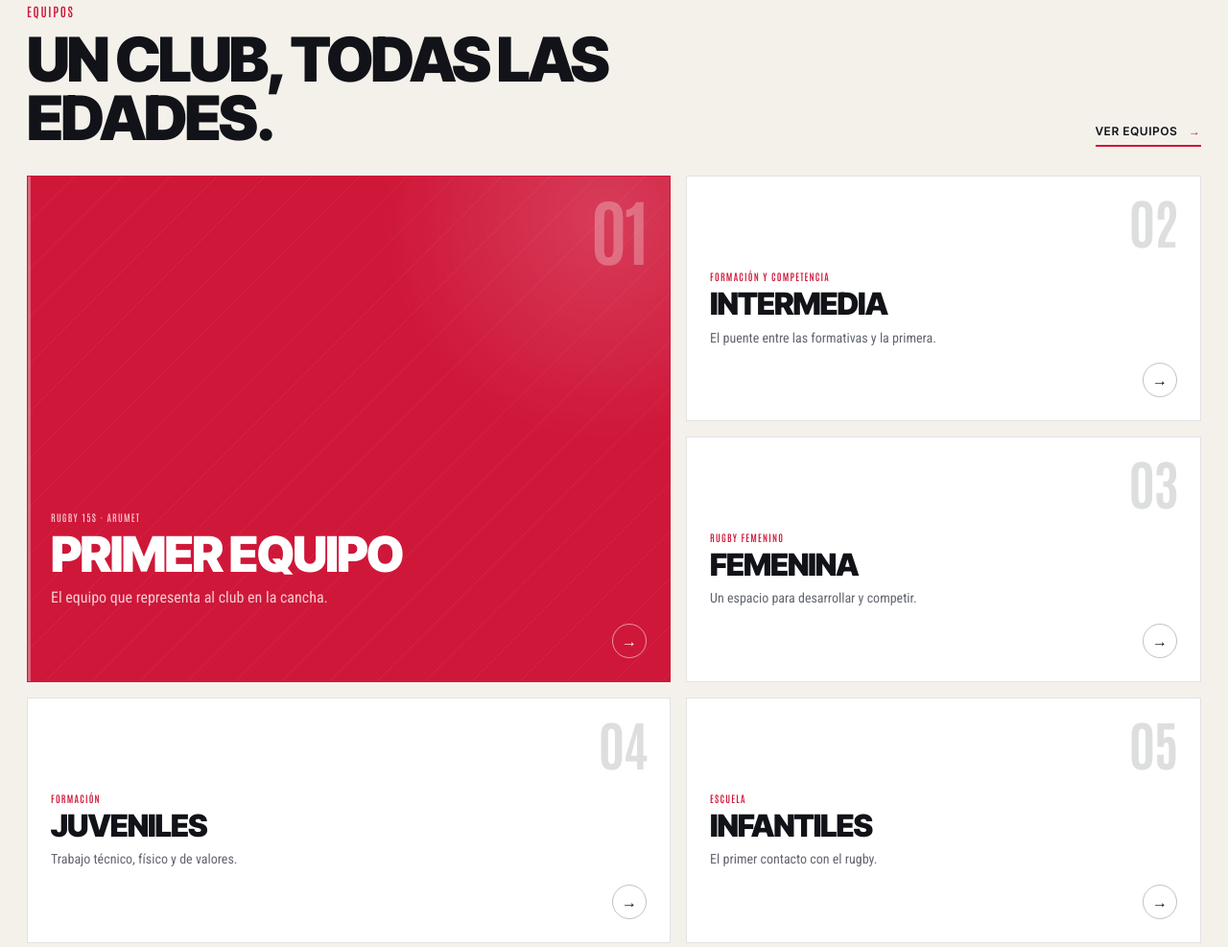
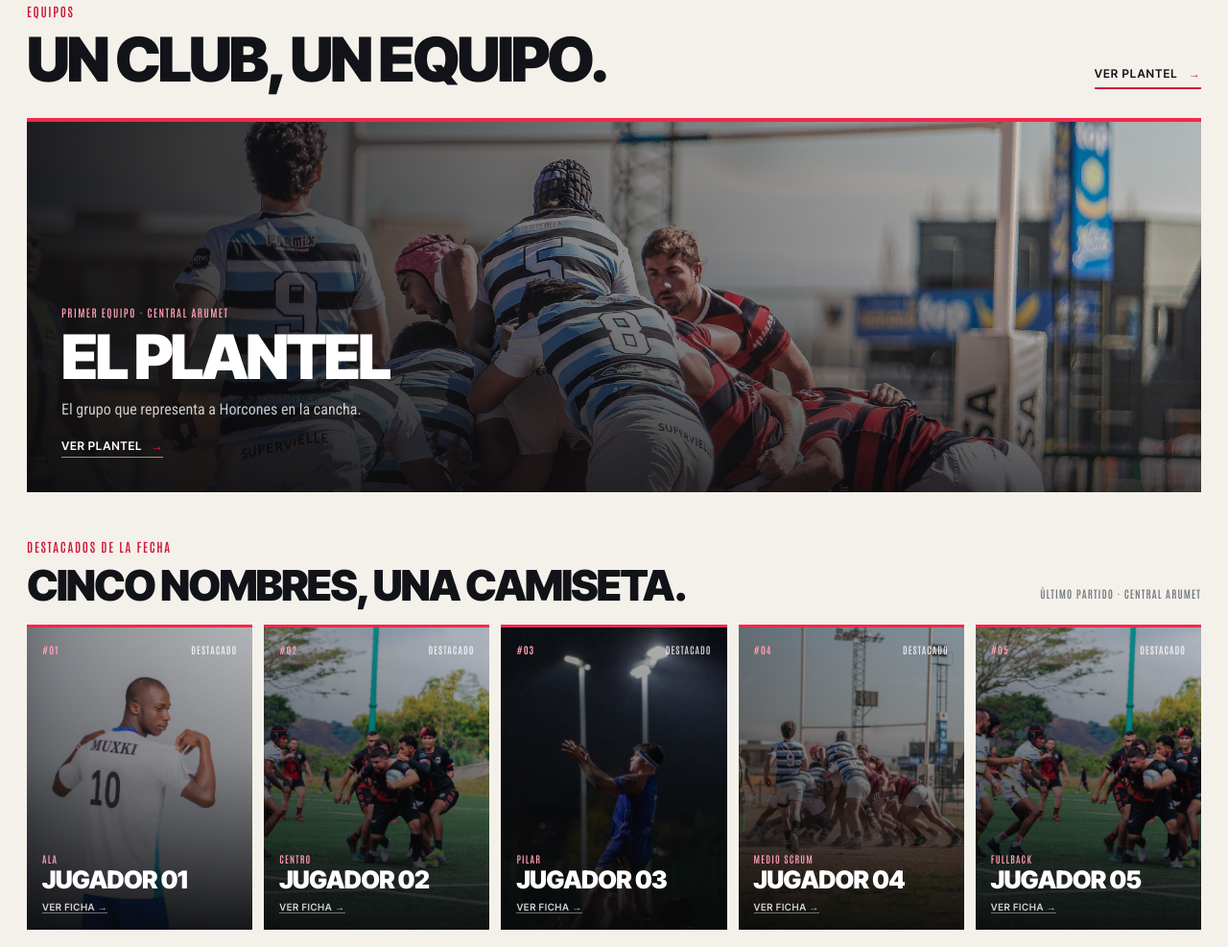
Before and after one commit to abyssiagency-rmc/horcones-site, an Astro site: page / in a window 1280 px wide. Shown: the part 3302-4289 px from the top of the page at 96% size. Built offline with nearby package versions, Linux system fonts and the light colour scheme; Astro itself is replaced by a stand-in of ours.

Commit message:
feat(site): mostrar plantel y jugadores destacados

```diff
--- a/src/components/TeamsSection.astro
+++ b/src/components/TeamsSection.astro
@@ -1,40 +1,44 @@
 ---
-const equipos = [
+const jugadores = [
   {
     numero: "01",
-    nombre: "Primer Equipo",
-    kicker: "Rugby 15s · ARUMET",
-    descripcion: "El equipo que representa al club en la cancha.",
-    href: "/equipos#primer-equipo",
-    destacado: true,
+    nombre: "Jugador 01",
+    posicion: "Ala",
+    imagen: "/images/hero/hero-shop.jpg",
+    posicionImagen: "50% 30%",
+    href: "/equipos#jugador-01",
   },
   {
     numero: "02",
-    nombre: "Intermedia",
-    kicker: "Formación y competencia",
-    descripcion: "El puente entre las formativas y la primera.",
-    href: "/equipos#intermedia",
+    nombre: "Jugador 02",
+    posicion: "Centro",
+    imagen: "/images/hero/hero-match.jpg",
+    posicionImagen: "58% 40%",
+    href: "/equipos#jugador-02",
   },
   {
     numero: "03",
-    nombre: "Femenina",
-    kicker: "Rugby femenino",
-    descripcion: "Un espacio para desarrollar y competir.",
-    href: "/equipos#femenina",
+    nombre: "Jugador 03",
+    posicion: "Pilar",
+    imagen: "/images/hero/hero-night.jpg",
+    posicionImagen: "50% 32%",
+    href: "/equipos#jugador-03",
   },
   {
     numero: "04",
-    nombre: "Juveniles",
-    kicker: "Formación",
-    descripcion: "Trabajo técnico, físico y de valores.",
-    href: "/equipos#juveniles",
+    nombre: "Jugador 04",
+    posicion: "Medio scrum",
+    imagen: "/images/hero/hero-scrum.jpg",
+    posicionImagen: "50% 45%",
+    href: "/equipos#jugador-04",
   },
   {
     numero: "05",
-    nombre: "Infantiles",
-    kicker: "Escuela",
-    descripcion: "El primer contacto con el rugby.",
-    href: "/equipos#infantiles",
+    nombre: "Jugador 05",
+    posicion: "Fullback",
+    imagen: "/images/hero/hero-match.jpg",
+    posicionImagen: "38% 50%",
+    href: "/equipos#jugador-05",
   },
 ];
 ---
@@ -44,21 +48,44 @@ const equipos = [
     <header class="section-head">
       <div>
         <p class="section-kicker">Equipos</p>
-        <h2 id="teams-title">Un club, todas las edades.</h2>
+        <h2 id="teams-title">Un club, un equipo.</h2>
       </div>
-      <a class="section-link" href="/equipos">Ver equipos <span aria-hidden="true">→</span></a>
+      <a class="section-link" href="/equipos">Ver plantel <span aria-hidden="true">→</span></a>
     </header>
 
-    <div class="teams-grid">
-      {equipos.map((equipo) => (
-        <a class:list={["team-card", equipo.destacado && "team-card--feature"]} href={equipo.href}>
-          <span class="team-index">{equipo.numero}</span>
-          <div class="team-body">
-            <p class="team-kicker">{equipo.kicker}</p>
-            <h3>{equipo.nombre}</h3>
-            <p class="team-description">{equipo.descripcion}</p>
+    <a class="squad-card" href="/equipos#primer-equipo">
+      <img src="/images/hero/hero-scrum.jpg" alt="Plantel de Horcones RC en formación de scrum." loading="lazy" />
+      <div class="squad-card-overlay" aria-hidden="true"></div>
+      <div class="squad-card-content">
+        <p class="squad-kicker">Primer Equipo · Central ARUMET</p>
+        <h3>El plantel</h3>
+        <p>El grupo que representa a Horcones en la cancha.</p>
+        <span class="squad-link">Ver plantel <span aria-hidden="true">→</span></span>
+      </div>
+    </a>
+
+    <div class="players-head">
+      <div>
+        <p class="section-kicker">Destacados de la fecha</p>
+        <h3>Cinco nombres, una camiseta.</h3>
+      </div>
+      <p class="players-note">Último partido · Central ARUMET</p>
+    </div>
+
+    <div class="players-grid">
+      {jugadores.map((jugador) => (
+        <a class="player-card" href={jugador.href}>
+          <img src={jugador.imagen} alt="" aria-hidden="true" loading="lazy" style={`object-position:${jugador.posicionImagen}`} />
+          <div class="player-overlay" aria-hidden="true"></div>
+          <div class="player-top">
+            <span class="player-number">#{jugador.numero}</span>
+            <span class="player-tag">Destacado</span>
           </div>
-          <span class="team-arrow" aria-hidden="true">→</span>
+          <div class="player-bottom">
+            <p class="player-role">{jugador.posicion}</p>
+            <h3>{jugador.nombre}</h3>
+            <span class="player-link">Ver ficha <span aria-hidden="true">→</span></span>
+          </div>
         </a>
       ))}
     </div>
--- a/src/styles/global.css
+++ b/src/styles/global.css
@@ -1096,127 +1096,209 @@ img { display: block; max-width: 100%; }
   padding: 86px 0 96px;
   border-top: 1px solid rgba(17, 19, 24, 0.12);
 }
-.teams-grid {
+.squad-card {
+  position: relative;
+  display: flex;
+  min-height: 390px;
+  margin-bottom: 48px;
+  overflow: hidden;
+  background: #161616;
+  color: var(--white);
+  text-decoration: none;
+  border-top: 4px solid var(--red-bright);
+}
+.squad-card > img {
+  position: absolute;
+  inset: 0;
+  width: 100%;
+  height: 100%;
+  object-fit: cover;
+  object-position: 55% 42%;
+  transition: transform 700ms ease;
+}
+.squad-card:hover > img { transform: scale(1.025); }
+.squad-card-overlay {
+  position: absolute;
+  inset: 0;
+  background:
+    linear-gradient(90deg, rgba(10, 11, 14, 0.9) 0%, rgba(10, 11, 14, 0.42) 55%, rgba(10, 11, 14, 0.08) 100%),
+    linear-gradient(0deg, rgba(10, 11, 14, 0.7), transparent 60%);
+}
+.squad-card-content {
+  position: relative;
+  z-index: 1;
+  align-self: flex-end;
+  max-width: 600px;
+  padding: 36px;
+}
+.squad-kicker {
+  margin: 0 0 10px;
+  color: #ff9eb1;
+  font-family: var(--font-subtitle);
+  font-size: 11px;
+  font-weight: 600;
+  letter-spacing: 0.13em;
+  text-transform: uppercase;
+}
+.squad-card h3 {
+  margin: 0;
+  font-family: var(--font-display);
+  font-size: clamp(44px, 5vw, 68px);
+  font-weight: 900;
+  line-height: 0.92;
+  letter-spacing: -0.045em;
+  text-transform: uppercase;
+}
+.squad-card-content > p:not(.squad-kicker) {
+  max-width: 420px;
+  margin: 14px 0 0;
+  color: rgba(255, 255, 255, 0.78);
+  font-size: 16px;
+  line-height: 1.4;
+}
+.squad-link {
+  display: inline-block;
+  margin-top: 18px;
+  padding-bottom: 4px;
+  border-bottom: 1px solid rgba(255, 255, 255, 0.55);
+  color: var(--white);
+  font-family: var(--font-label);
+  font-size: 12px;
+  font-weight: 600;
+  letter-spacing: 0.06em;
+  text-transform: uppercase;
+}
+.squad-link span { color: var(--red-bright); margin-left: 6px; }
+
+.players-head {
+  display: flex;
+  align-items: flex-end;
+  justify-content: space-between;
+  gap: 24px;
+  margin-bottom: 20px;
+}
+.players-head h3 {
+  margin: 0;
+  font-family: var(--font-display);
+  font-size: clamp(30px, 3.5vw, 44px);
+  font-weight: 900;
+  line-height: 0.95;
+  letter-spacing: -0.04em;
+  text-transform: uppercase;
+}
+.players-note {
+  margin: 0 0 5px;
+  color: #73777f;
+  font-family: var(--font-subtitle);
+  font-size: 11px;
+  font-weight: 600;
+  letter-spacing: 0.1em;
+  text-transform: uppercase;
+}
+.players-grid {
   display: grid;
-  grid-template-columns: minmax(0, 1.25fr) minmax(0, 1fr);
-  grid-auto-rows: minmax(190px, auto);
-  gap: 16px;
+  grid-template-columns: repeat(5, minmax(0, 1fr));
+  gap: 12px;
 }
-.team-card {
+.player-card {
   position: relative;
   display: flex;
   flex-direction: column;
   justify-content: space-between;
-  min-width: 0;
-  min-height: 190px;
-  padding: 24px;
+  min-height: 318px;
+  padding: 16px;
   overflow: hidden;
-  background: var(--white);
-  border: 1px solid rgba(17, 19, 24, 0.12);
-  color: var(--ink);
+  background: #161616;
+  color: var(--white);
   text-decoration: none;
-  transition: transform 220ms ease, background 220ms ease, box-shadow 220ms ease;
+  border-top: 3px solid var(--red-bright);
 }
-.team-card::before {
-  content: "";
+.player-card > img {
   position: absolute;
-  top: 0;
-  bottom: 0;
-  left: 0;
-  width: 3px;
-  background: transparent;
-  transition: background 220ms ease;
+  inset: 0;
+  width: 100%;
+  height: 100%;
+  object-fit: cover;
+  opacity: 0.82;
+  transition: transform 600ms ease, opacity 600ms ease;
 }
-.team-card:hover {
-  background: #fffaf4;
-  box-shadow: 0 12px 26px rgba(17, 19, 24, 0.08);
-  transform: translateY(-2px);
+.player-overlay {
+  position: absolute;
+  inset: 0;
+  background:
+    linear-gradient(0deg, rgba(8, 9, 11, 0.92) 0%, rgba(8, 9, 11, 0.28) 58%, rgba(8, 9, 11, 0.05) 100%),
+    linear-gradient(90deg, rgba(8, 9, 11, 0.25), transparent);
 }
-.team-card:hover::before { background: var(--red); }
-.team-card--feature {
-  grid-row: span 2;
-  min-height: 396px;
-  background:
-    radial-gradient(circle at 90% 8%, rgba(255, 255, 255, 0.16), transparent 30%),
-    repeating-linear-gradient(135deg, transparent 0 34px, rgba(255, 255, 255, 0.055) 34px 35px),
-    var(--red);
-  color: var(--white);
-  border-color: var(--red);
+.player-card:hover > img { transform: scale(1.04); opacity: 0.95; }
+.player-top,
+.player-bottom { position: relative; z-index: 1; }
+.player-top {
+  display: flex;
+  justify-content: space-between;
+  gap: 10px;
+  color: rgba(255, 255, 255, 0.82);
+  font-family: var(--font-subtitle);
+  font-size: 10px;
+  font-weight: 600;
+  letter-spacing: 0.1em;
+  text-transform: uppercase;
 }
-.team-card--feature:hover { background-color: var(--red-dark); }
-.team-card--feature::before { background: rgba(255, 255, 255, 0.32); }
-.team-index {
-  display: block;
-  margin-left: auto;
-  color: rgba(17, 19, 24, 0.14);
-  font-family: var(--font-numeric);
-  font-size: 56px;
-  font-weight: 700;
-  line-height: 0.8;
-  letter-spacing: -0.03em;
-}
-.team-card--feature .team-index {
-  color: rgba(255, 255, 255, 0.28);
-  font-size: 76px;
-}
-.team-body { margin-top: auto; padding-top: 28px; }
-.team-kicker {
-  margin: 0 0 8px;
-  color: var(--red);
+.player-number { color: #ff9eb1; font-weight: 700; }
+.player-tag { text-align: right; }
+.player-bottom { margin-top: auto; padding-top: 60px; }
+.player-role {
+  margin: 0 0 4px;
+  color: #ff9eb1;
   font-family: var(--font-subtitle);
   font-size: 10px;
   font-weight: 600;
   letter-spacing: 0.12em;
   text-transform: uppercase;
 }
-.team-card--feature .team-kicker { color: rgba(255, 255, 255, 0.74); }
-.team-card h3 {
+.player-bottom h3 {
   margin: 0;
   font-family: var(--font-display);
-  font-size: clamp(26px, 2.5vw, 34px);
+  font-size: clamp(20px, 2vw, 27px);
   font-weight: 900;
   line-height: 0.95;
-  letter-spacing: -0.035em;
+  letter-spacing: -0.03em;
   text-transform: uppercase;
 }
-.team-card--feature h3 { font-size: clamp(38px, 4vw, 54px); }
-.team-description {
-  max-width: 360px;
-  margin: 10px 0 0;
-  color: #62666e;
-  font-size: 14px;
-  line-height: 1.4;
+.player-link {
+  display: inline-block;
+  margin-top: 10px;
+  color: rgba(255, 255, 255, 0.8);
+  font-family: var(--font-label);
+  font-size: 10px;
+  font-weight: 600;
+  letter-spacing: 0.06em;
+  text-transform: uppercase;
+  border-bottom: 1px solid rgba(255, 255, 255, 0.4);
 }
-.team-card--feature .team-description { color: rgba(255, 255, 255, 0.78); font-size: 16px; }
-.team-arrow {
-  display: inline-flex;
-  align-items: center;
-  justify-content: center;
-  align-self: flex-end;
-  width: 36px;
-  height: 36px;
-  margin-top: 16px;
-  border: 1px solid rgba(17, 19, 24, 0.26);
-  border-radius: 50%;
-  color: var(--ink);
-  font-family: var(--font-label);
-  font-size: 16px;
-  transition: background 180ms ease, color 180ms ease, border-color 180ms ease;
+.player-card:hover .player-link { color: var(--white); border-color: var(--red-bright); }
+
+@media (max-width: 1100px) {
+  .players-grid { grid-template-columns: repeat(3, minmax(0, 1fr)); }
+  .player-card:nth-child(4) { grid-column: auto; }
 }
-.team-card:hover .team-arrow { background: var(--red); border-color: var(--red); color: var(--white); }
-.team-card--feature .team-arrow { border-color: rgba(255, 255, 255, 0.55); color: var(--white); }
-.team-card--feature:hover .team-arrow { background: var(--white); border-color: var(--white); color: var(--red); }
-
 @media (max-width: 860px) {
   .teams-section { padding: 62px 0 72px; }
-  .teams-grid { grid-template-columns: 1fr; grid-auto-rows: auto; gap: 12px; }
-  .team-card--feature { grid-row: auto; min-height: 300px; }
-  .team-card { min-height: 176px; padding: 20px; }
-  .team-card--feature h3 { font-size: 42px; }
-  .team-index { font-size: 46px; }
-  .team-card--feature .team-index { font-size: 62px; }
+  .squad-card { min-height: 320px; margin-bottom: 38px; }
+  .squad-card-content { padding: 24px; }
+  .squad-card h3 { font-size: 46px; }
+  .players-head { align-items: flex-start; flex-direction: column; gap: 10px; }
+  .players-note { margin: 0; }
+  .players-grid { grid-template-columns: repeat(2, minmax(0, 1fr)); }
+  .player-card { min-height: 280px; }
+  .player-card:last-child { grid-column: span 2; min-height: 240px; }
 }
-
+@media (max-width: 520px) {
+  .players-grid { grid-template-columns: 1fr; }
+  .player-card,
+  .player-card:last-child { grid-column: auto; min-height: 300px; }
+  .squad-card { min-height: 300px; }
+  .squad-card h3 { font-size: 42px; }
+}
 
 /* Placeholder pages */
 .placeholder {
```
